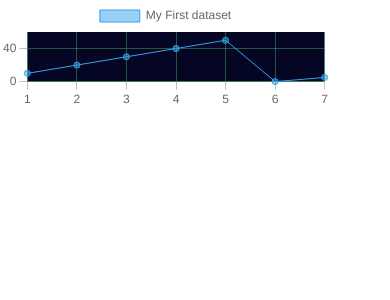
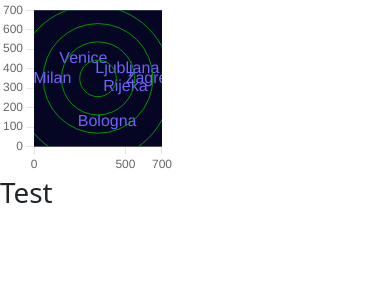
Before and after one commit to robertGlitch/chart-project, an Angular app: page / in a window 390 px wide. Shown: the top 300 px of the page. Built offline with nearby package versions, Linux system fonts and the light colour scheme.

Commit message:
Responsive chart and annotations

```diff
--- a/package.json
+++ b/package.json
@@ -20,6 +20,7 @@
     "@angular/router": "^17.3.12",
     "bootstrap": "^5.3.3",
     "chart.js": "^4.4.4",
+    "chartjs-plugin-annotation": "^3.0.1",
     "rxjs": "~7.5.0",
     "tslib": "^2.3.0",
     "zone.js": "~0.14.10"
--- a/src/app/chart/chart-constants.ts
+++ b/src/app/chart/chart-constants.ts
@@ -11,3 +11,39 @@ export const addCustomBackground = (colorForFill: string) => ({
     ctx.restore();
   }
 });
+
+
+const cityAnnotationStyle = {
+  type: 'label',
+  color: '#7064f5',
+  borderRadius: 0,
+  borderWidth: 0,
+  callout: {
+    display: true
+  },
+  font: {
+    size: 16
+  }
+};
+
+const radarAnnotationStyle = {
+  type: 'point',
+  borderColor: 'rgba(0, 150, 0)',
+  backgroundColor: 'rgba(0, 0, 0, 0)',
+  borderWidth: 1,
+};
+
+
+
+export const annotations: any = {
+  'city1': { ...cityAnnotationStyle, content: 'Zagreb', xValue: 640, yValue: 350 },
+  'city2': { ...cityAnnotationStyle, content: 'Milan', xValue: 100, yValue: 350 },
+  'city3': { ...cityAnnotationStyle, content: 'Bologna', xValue: 400, yValue: 126 },
+  'city4': { ...cityAnnotationStyle, content: 'Ljubljana', xValue: 510, yValue: 400 },
+  'city5': { ...cityAnnotationStyle, content: 'Venice', xValue: 270, yValue: 450 },
+  'city6': { ...cityAnnotationStyle, content: 'Rijeka', xValue: 500, yValue: 310 },
+  'radar1': { ...radarAnnotationStyle, radius: 0, xMin: 250, xMax: 450, yMin: 250, yMax: 450 },
+  'radar2': { ...radarAnnotationStyle, radius: 0, xMin: 150, xMax: 550, yMin: 150, yMax: 550 },
+  'radar3': { ...radarAnnotationStyle, radius: 0, xMin: 50, xMax: 650, yMin: 50, yMax: 650 },
+  'radar4': { ...radarAnnotationStyle, radius: 0, xMin: -100, xMax: 750, yMin: -100, yMax: 750 },
+}
--- /dev/null
+++ b/src/app/chart/chart-data.component.html
@@ -0,0 +1,8 @@
+<div class="row">
+  <div class="col-md-8">
+    <chart-display-component></chart-display-component>
+  </div>
+  <div class="col-md-4">
+    <h1>Test</h1>
+  </div>
+</div>
--- a/src/app/chart/chart-data.component.ts
+++ b/src/app/chart/chart-data.component.ts
@@ -1,6 +1,4 @@
 import { AfterViewInit, ChangeDetectionStrategy, Component } from "@angular/core";
-// import { Chart } from "chart.js";
-import Chart from 'chart.js/auto';
 import { ChartDisplayComponent } from "./chart-display.component";
 
 @Component({
@@ -8,7 +6,7 @@ import { ChartDisplayComponent } from "./chart-display.component";
   standalone: true,
   changeDetection: ChangeDetectionStrategy.OnPush,
   imports: [ChartDisplayComponent],
-  template: `<chart-display-component></chart-display-component>`
+  templateUrl: './chart-data.component.html'
 })
 export class ChartDataComponent {
 
--- /dev/null
+++ b/src/app/chart/chart-display.component.scss
@@ -0,0 +1,5 @@
+.chart-container {
+  position: relative;
+  width: 45vw;
+  height: 45vw;
+}
--- a/src/app/chart/chart-display.component.ts
+++ b/src/app/chart/chart-display.component.ts
@@ -1,14 +1,18 @@
 import { AfterViewInit, ChangeDetectionStrategy, Component } from "@angular/core";
-import Chart from 'chart.js/auto';
-import { addCustomBackground } from "./chart-constants";
+import Chart, { ChartOptions } from 'chart.js/auto';
+import annotationPlugin from 'chartjs-plugin-annotation';
+
+Chart.register(annotationPlugin);
+import { addCustomBackground, annotations } from "./chart-constants";
 
 @Component({
   selector: 'chart-display-component',
   standalone: true,
   changeDetection: ChangeDetectionStrategy.OnPush,
+  styleUrl: './chart-display.component.scss',
   template: `
-      <div class="chart-container" style="position: relative; height:65vh; width:85vw">
-        <canvas id="myChart"></canvas>
+      <div class="chart-container">
+        <canvas id="flightChart"></canvas>
       </div>
   `
 })
@@ -18,41 +22,40 @@ export class ChartDisplayComponent implements AfterViewInit {
 
   ngAfterViewInit(): void {
 
-    this.chart = new Chart('myChart', {
-      type: "line",
+    this.chart = new Chart('flightChart', {
+      type: 'scatter',
       plugins: this.plugins,
-      data: {
-        labels: [1, 2, 3, 4, 5, 6, 7],
-        datasets: [{
-          label: 'My First dataset',
-          backgroundColor: 'rgba(54, 162, 235, 0.5)',
-          borderColor: 'rgb(54, 162, 235)',
-          borderWidth: 1,
-          data: [10, 20, 30, 40, 50, 0, 5],
-        }]
-      },
-      options: {
-        aspectRatio: 3,
-        scales: {
-          x: {
-            grid: {
-              lineWidth: 0.5,
-              color: '#42a166',
-              tickColor: 'grey'
-            }
-          },
-          y: {
-            grid: {
-              lineWidth: 0.5,
-              color: '#42a166',
-              tickColor: 'grey',
+      data: { datasets: [] },
+      options: this.setupChartOptions(),
+    })
+  }
 
-            }
-          }
 
+  private setupChartOptions() {
+    return <ChartOptions>{
+      responsive: true,
+      maintainAspectRatio: false,
+      aspectRatio: 1,
+      scales: {
+        x: {
+          min: 0,
+          max: 700,
+        },
+        y: {
+          min: 0,
+          max: 700,
         }
       },
-    });
-
+      plugins: {
+        legend: {
+          display: false
+        },
+        annotation: {
+          annotations: {
+            ...annotations
+          }
+        }
+      }
+    }
   }
 }
```
Also changed, not shown: 1 other file (tests, documents, lock files or other folders).
